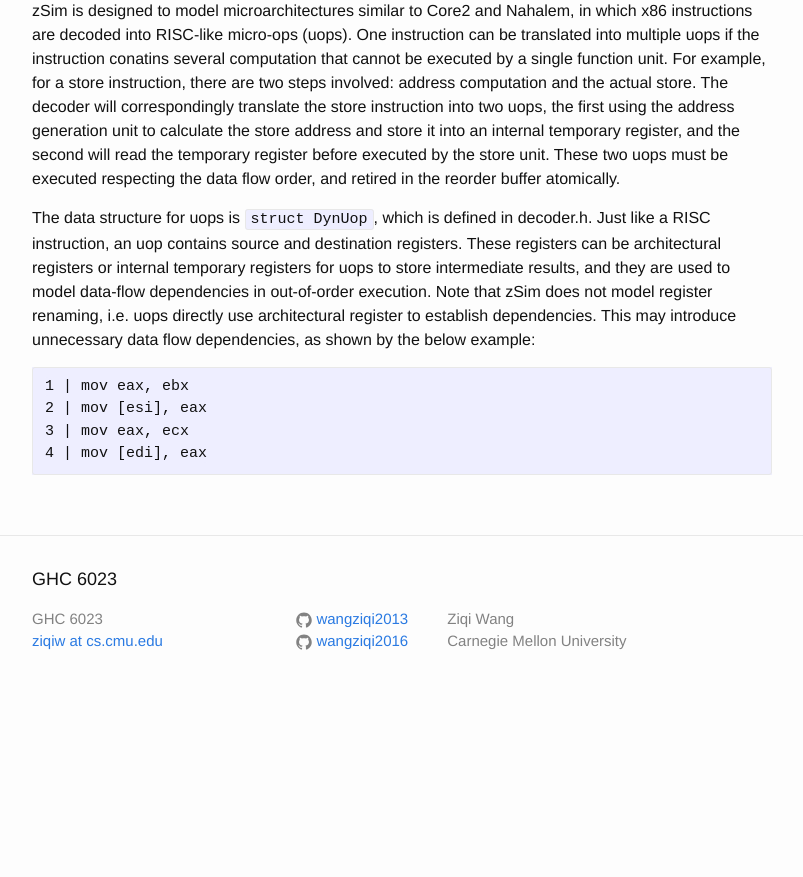
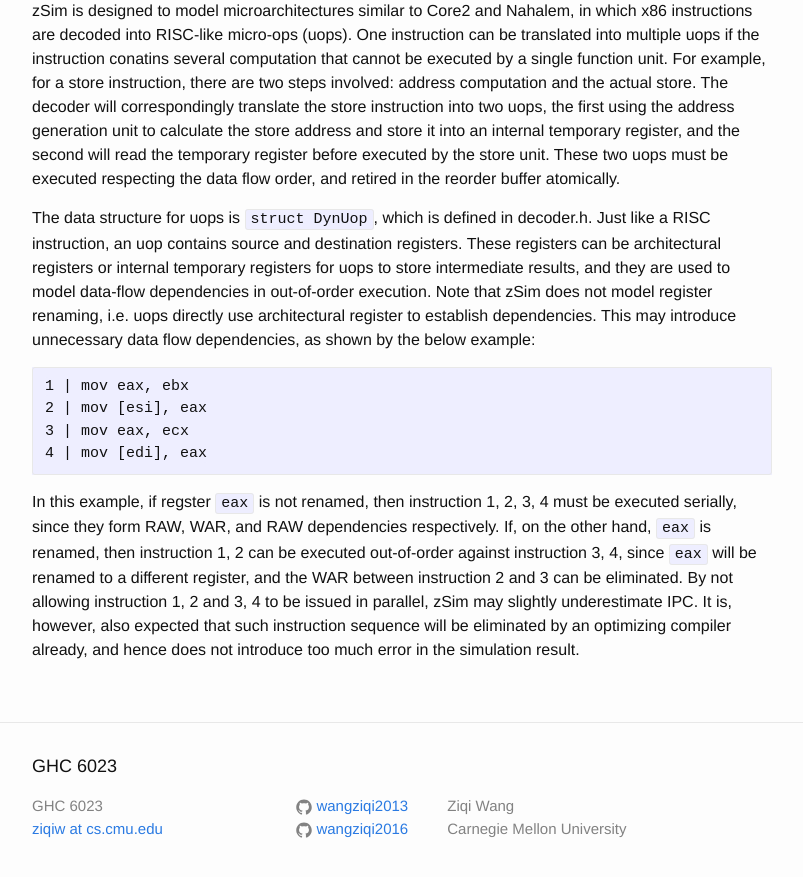
Before and after one commit to wangziqi2013/wangziqi2013.github.io, a Jekyll site: the page built from _posts/2019-12-31-zsim-microarch.markdown, in a window 1280 px wide and 900 px high, scrolled down 5190 px. Shown: the top 877 px of the window, without its empty margins (238-1041 px from the left). Built offline with Jekyll 4.4.1, drawn with Linux system fonts in a browser that asks for light colours; before the commit the page ends 5903 px from its top, so only the background shows below that.

Commit message:
Finish example

````diff
--- a/_posts/2019-12-31-zsim-microarch.markdown
+++ b/_posts/2019-12-31-zsim-microarch.markdown
@@ -189,3 +189,10 @@ unnecessary data flow dependencies, as shown by the below example:
 3 | mov eax, ecx
 4 | mov [edi], eax
 ```
+
+In this example, if regster `eax` is not renamed, then instruction 1, 2, 3, 4 must be executed serially, since they form
+RAW, WAR, and RAW dependencies respectively. If, on the other hand, `eax` is renamed, then instruction 1, 2 can be executed
+out-of-order against instruction 3, 4, since `eax` will be renamed to a different register, and the WAR between instruction
+2 and 3 can be eliminated. By not allowing instruction 1, 2 and 3, 4 to be issued in parallel, zSim may slightly underestimate
+IPC. It is, however, also expected that such instruction sequence will be eliminated by an optimizing compiler already,
+and hence does not introduce too much error in the simulation result.
````
